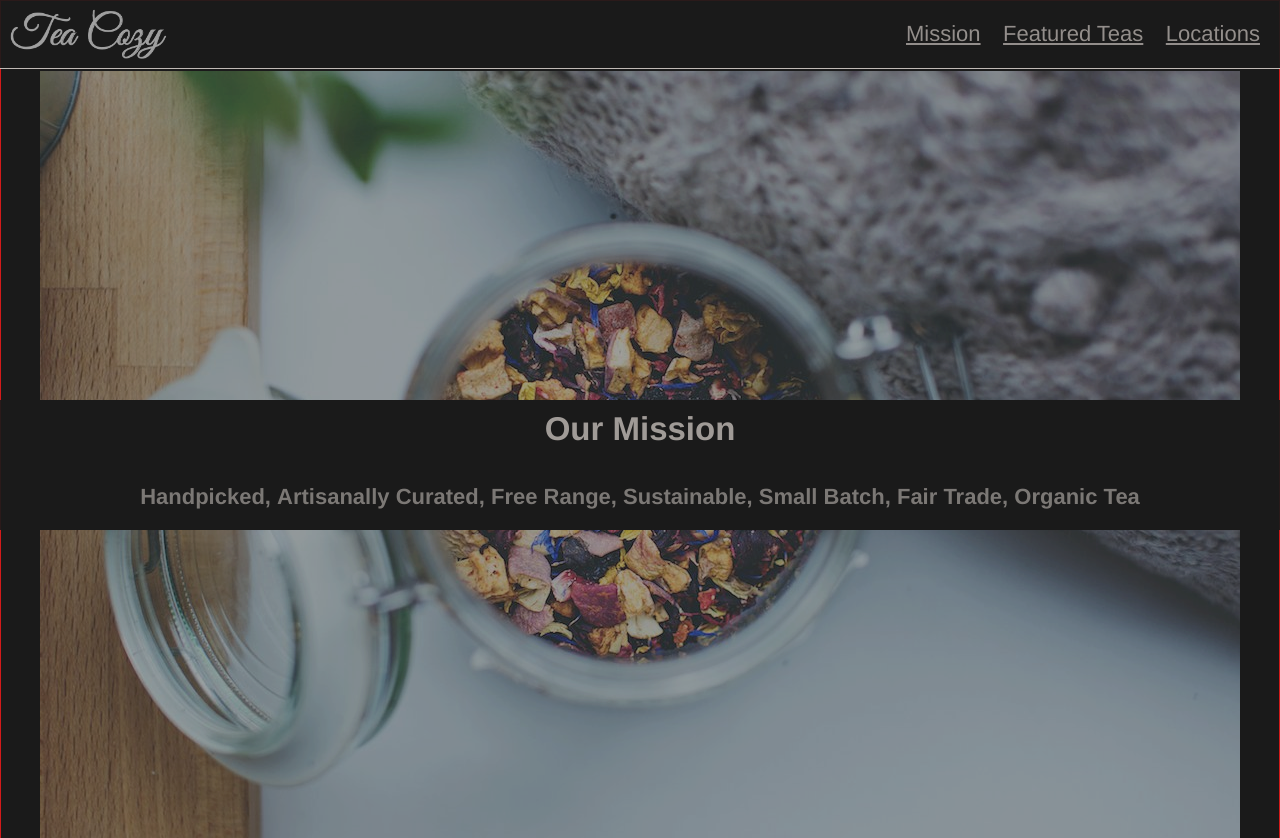
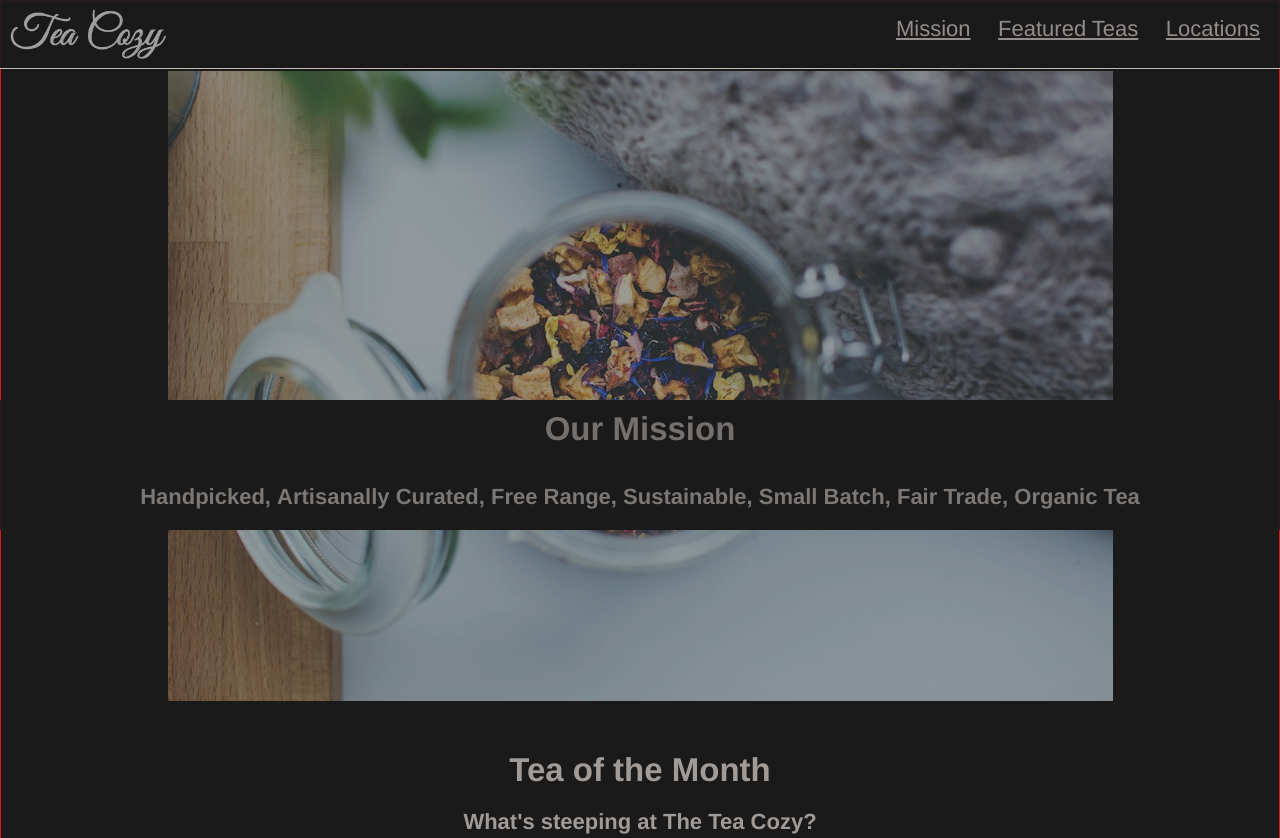
Before and after one commit to matto80/tea_cozy, a plain HTML site: page index.html in a window 1280 px wide. Shown: the top 838 px of the page. Drawn offline with Linux system fonts and the light colour scheme.

Commit message:
bla bla bla

```diff
--- a/index.html
+++ b/index.html
@@ -31,7 +31,7 @@
         <!-- Start 'Banner Section'-->
         <div class="banner" id="our_mission">
           <div class="banner_mission">
-            <h2>Our Mission</h2>
+            <h2 id="banner_mission_text">Our Mission</h2>
             <br>
           </div>
           <div class="banner_attributes">
--- a/styles/style.css
+++ b/styles/style.css
@@ -25,6 +25,7 @@ body {
   opacity: 1;
   background-color: black;
   border: 1px solid red;
+  //overflow: hidden;//
 }
 
 .fixed-header {
@@ -46,7 +47,8 @@ body {
   flex-wrap: wrap;
   justify-content: space-between;
   width: 30%;
-  padding: 0 10px;
+  padding: 0 10px 10px 0;
+  color: red;
 }
 
 #right_side {
@@ -93,11 +95,12 @@ a:visited {
   flex-direction: column;
   justify-content: center;
   align-items: center;
+  overflow: hidden;
 }
 
 .hero-image {
-  max-width: 1200px;
-  //max-height: 700px;
+  //max-width: 1200px;
+  max-height: 700px;
   padding: 70px 0 0 0;
   postion: absolute;
   top: 70px;
@@ -118,7 +121,10 @@ a:visited {
   padding: 10px;
   //border: 1px solid white;
   scroll-margin-top: 68px;
+}
 
+#banner_mission_text {
+  opacity: 0.6;
 }
 
 .attribute_list {
@@ -194,6 +200,7 @@ a:visited {
 
 #locations_title {
   position: absolute;
+  opacity: 0.6;
 }
 
 .locations_bg_image {
```
